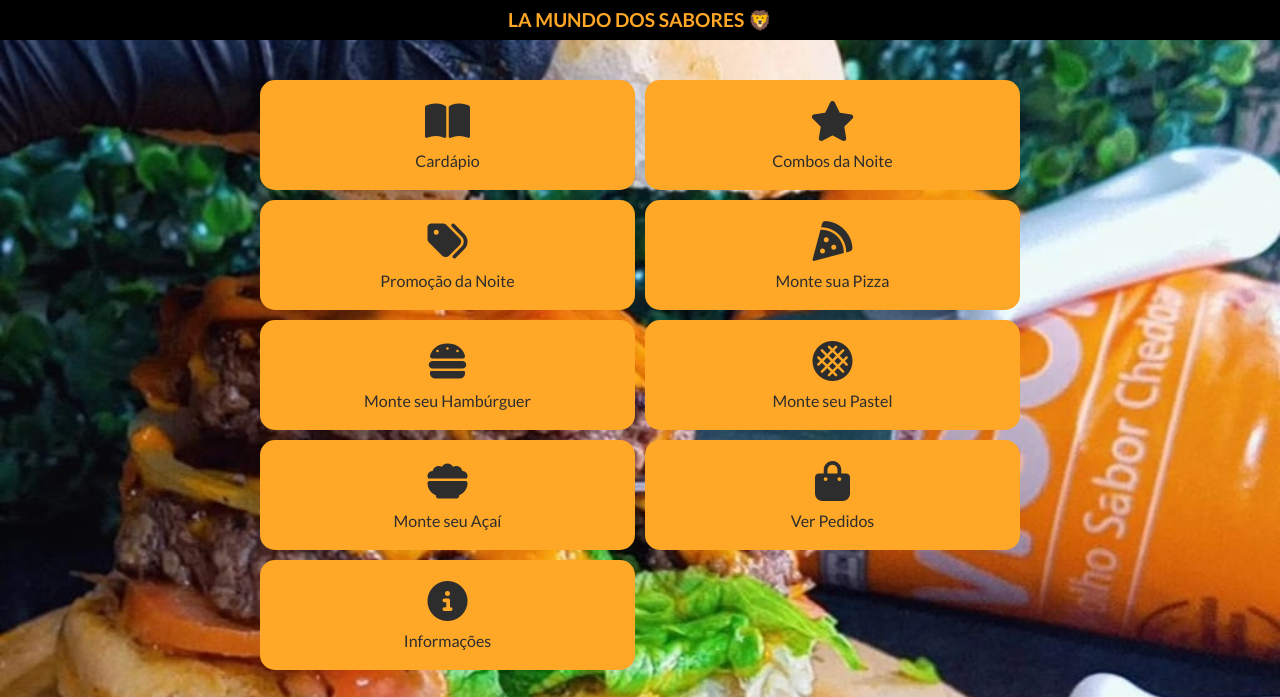
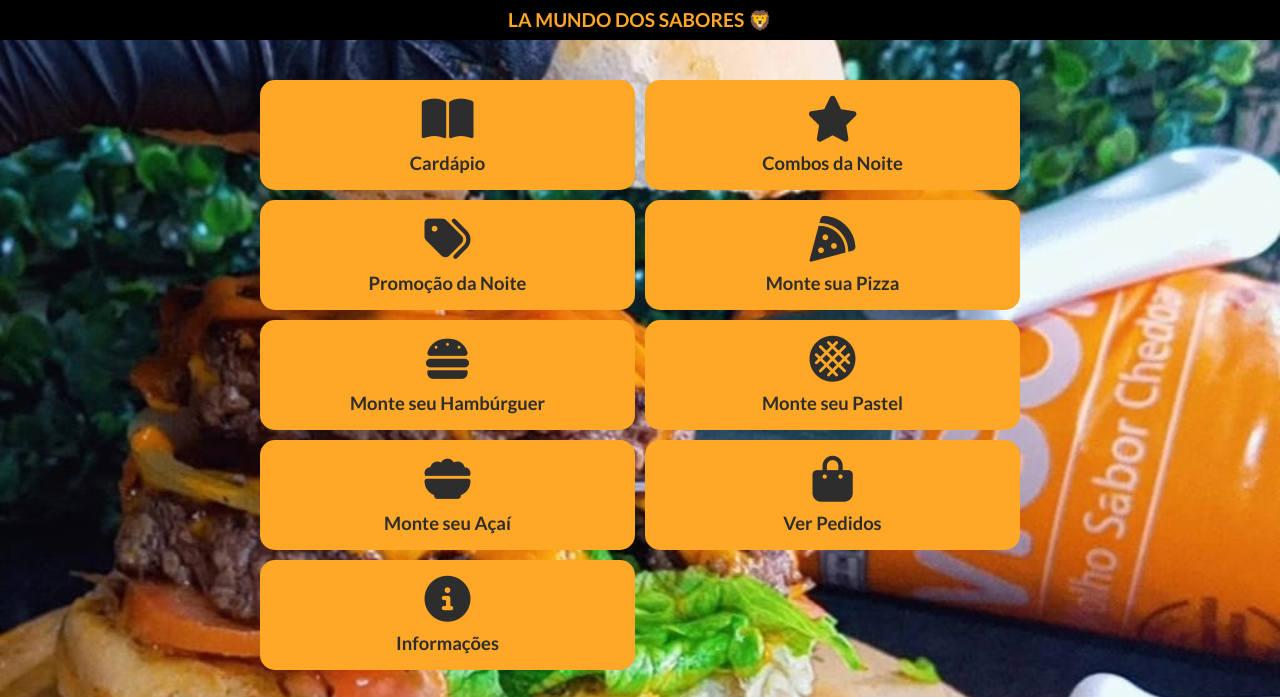
Before and after one commit to arcelino-cavalcante/la-chatgpt, a plain HTML site: page index.html in a window 1280 px wide. Shown: the top 697 px of the page. Drawn offline with Linux system fonts and the light colour scheme.

Commit message:
Increase menu button text size

```diff
--- a/index.html
+++ b/index.html
@@ -106,7 +106,8 @@
       align-items: center;
       justify-content: center;
       padding: 15px;
-      font-size: 1em; /* Fonte um pouco maior */
+      font-size: 1.15em; /* Texto levemente maior */
+      font-weight: bold; /* Melhora a visualização */
       height: 110px; /* Altura reduzida */
       border-radius: 15px;
       background-color: #FFA726;
```
